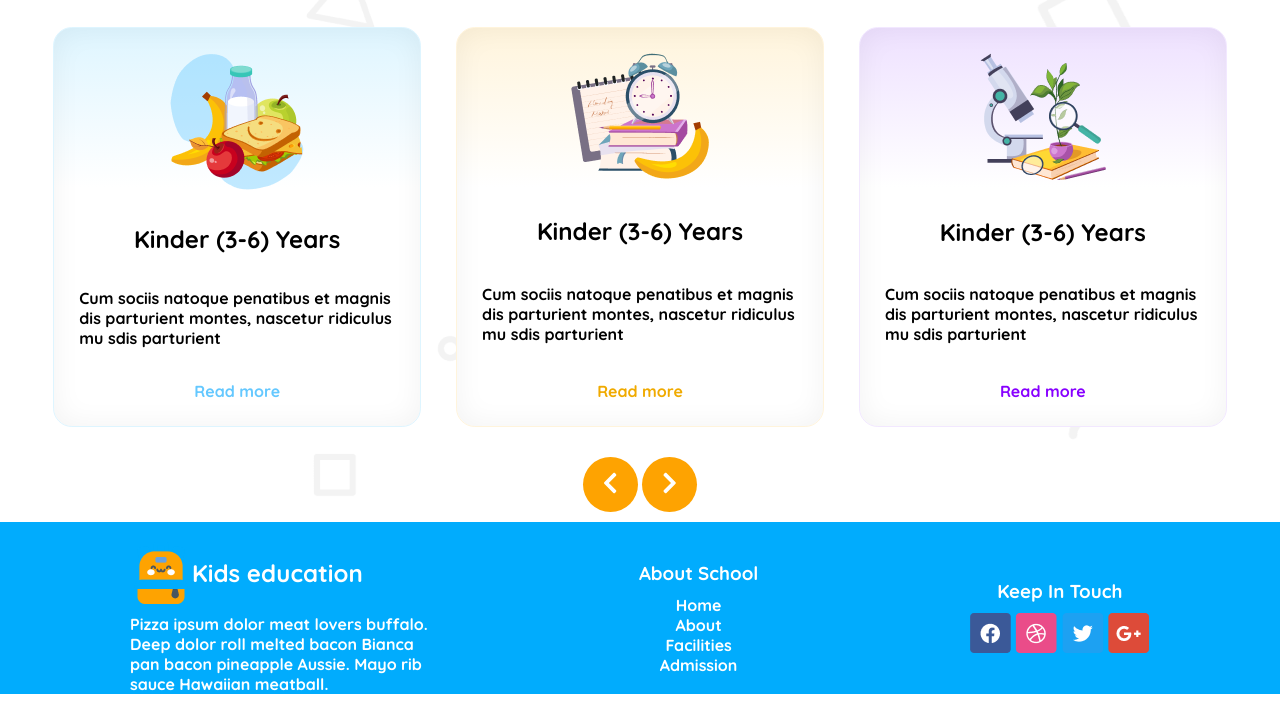
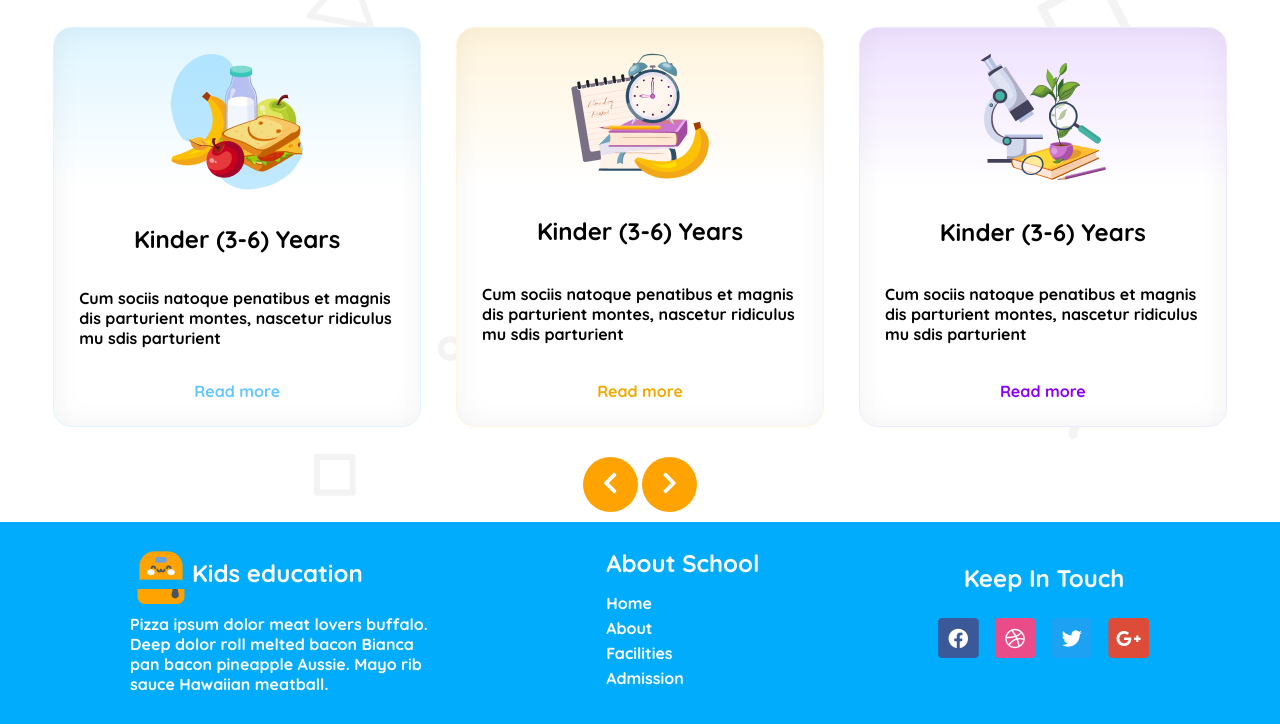
Before and after one commit to rjsuchy/kidsSchool-B11-A2-, a plain HTML site: page index.html in a window 1280 px wide. Shown: the part 768-1492 px from the top of the page. Before the commit the page ends 1462 px from the top, so only its background shows below. Drawn offline with Linux system fonts and the light colour scheme.

Commit message:
footer edit

```diff
--- a/index.html
+++ b/index.html
@@ -132,7 +132,7 @@
         </div>
 
         <div class="footer-about-school">
-            <h3>About School</h3>
+            <h2>About School</h2>
 
             <ul class="footer-list" id="footer">
                 <li>Home</li>
@@ -144,8 +144,8 @@
         </div>
 
         <div class="footr-title-icon">
-            <h3>Keep In Touch</h3>
-            <div>
+            <h2>Keep In Touch</h2>
+            <div class="icons">
                 <img src="assets/fb.png" alt="">
                 <img src="assets/dribble.png" alt="">
                 <img src="assets/twitter.png" alt="">
--- a/styles/style.css
+++ b/styles/style.css
@@ -230,13 +230,13 @@ background: linear-gradient(180.00deg, rgb(238, 225, 255),rgba(255, 255, 255, 0)
 
 }
 
-
-/* Our story section styles */
+/* ------------------------------------------------ */
+/* -------------Our story section styles -----------*/
 
 
 
 
-/* footer dection  styles */
+/* -----------footer dection  styles -----------*/
 
 .footer{
   background-color: rgb(1, 172, 253);
@@ -250,6 +250,7 @@ background: linear-gradient(180.00deg, rgb(238, 225, 255),rgba(255, 255, 255, 0)
   padding-left: 130px;
   padding-right: 130px;
   padding-top: 20px;
+  padding-bottom: 30px ;
 }
 
 
@@ -273,17 +274,28 @@ background: linear-gradient(180.00deg, rgb(238, 225, 255),rgba(255, 255, 255, 0)
 .footer-about-school{
   display: flex;
   flex-direction: column;
-  align-items: center;
-  gap: 10px;
+  /* align-items: center ; */
+  text-align: left;
+  gap: 15px;
+}
+
+.footer-list{
+  list-style-type: none;
+  display: flex;
+  flex-direction: column;
+  gap: 5px;
 }
 
 .footr-title-icon{
   display: flex;
   justify-content: center;
   flex-direction: column;
-  gap: 10px;
+  gap: 25px;
+  margin-top: -15px;
 }
 
-.footer-list{
-  list-style-type: none;
+.icons{
+  display: flex;
+  flex-direction: row;
+  gap: 15px;
 }
```
